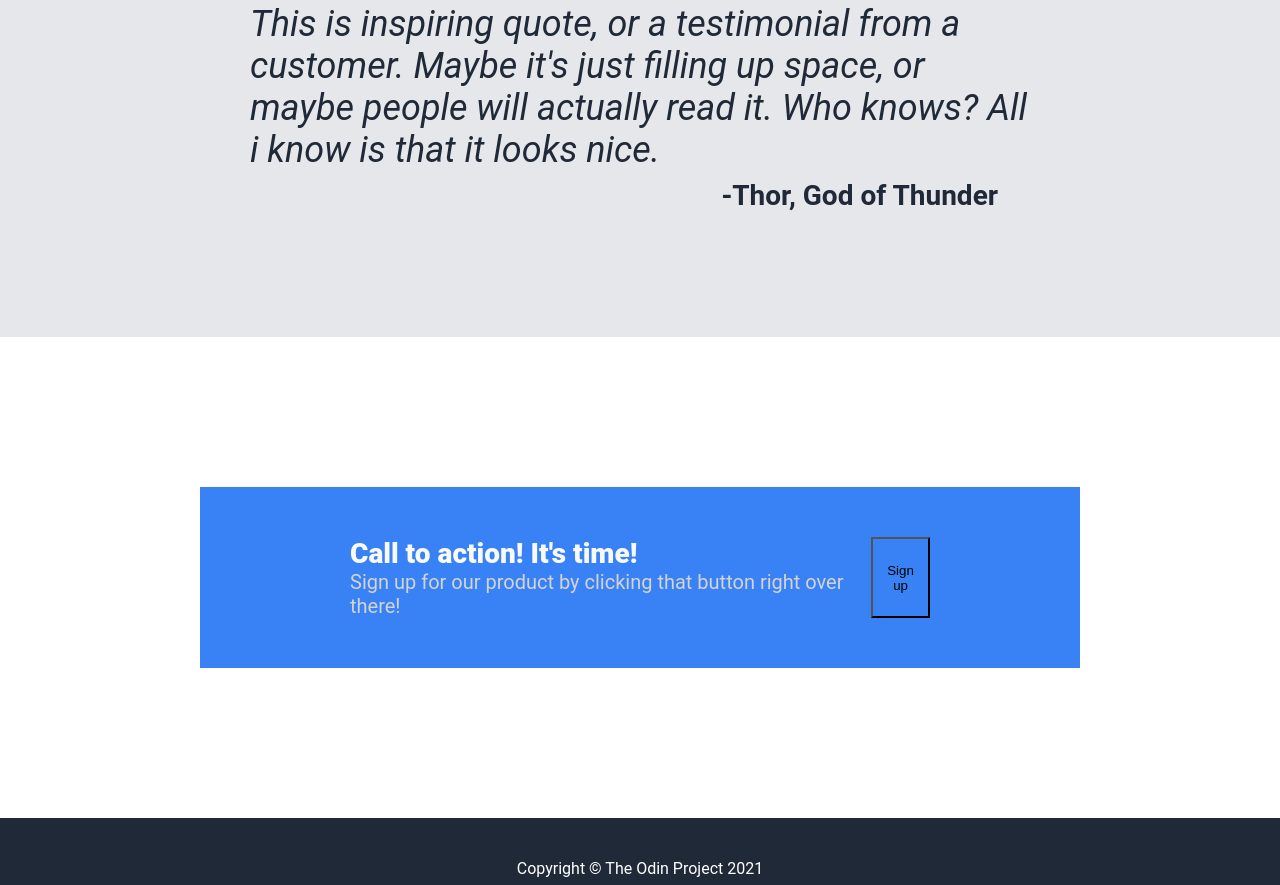
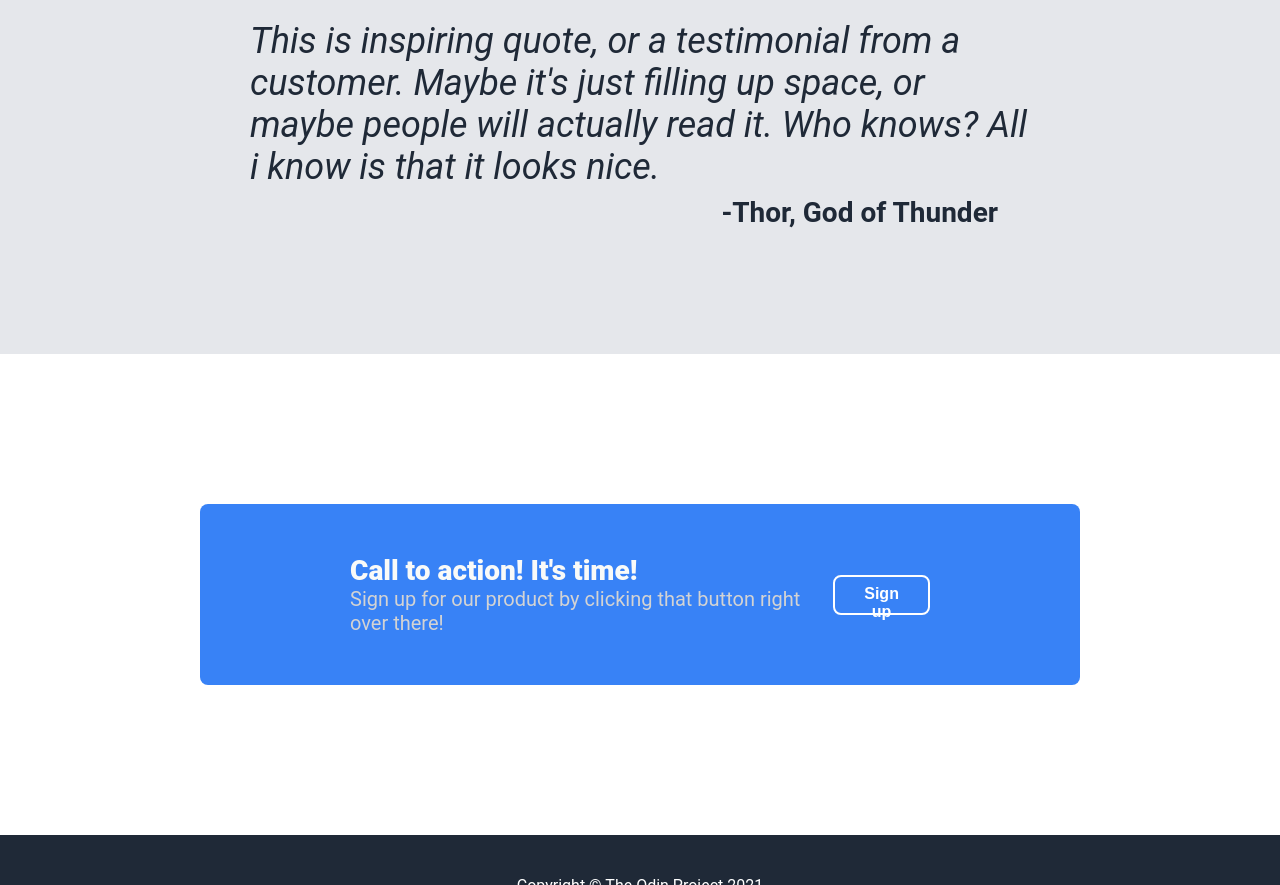
Before and after one commit to Lolke11/landing-page, a plain HTML site: page index.html in a window 1280 px wide. Shown: the part 1148-2033 px from the top of the page. Drawn offline with Linux system fonts and the light colour scheme.

Commit message:
Add styler

```diff
--- a/style.css
+++ b/style.css
@@ -9,6 +9,16 @@
 button
 {
     background-color: #3882f6;
+    border-radius: 8px;
+    font-size: 16px;
+    font-weight: 700;
+    border-color: #3882f6;
+    border-style: solid;
+    padding: 8px 20px;
+    color: white;
+
+    width: 104px;
+    height: 40px;
 }
 
 a
@@ -146,6 +156,8 @@
     display: flex;
     padding: 50px 150px;
     justify-content: space-between;
+    align-items: center;
+    border-radius: 8px;
 }
 .button-section .main-text
 {
@@ -156,6 +168,10 @@
 {
     font-size: 20px;
     color: 	lightgrey;
+}
+.button-section button
+{
+    border-color: white;
 }
 
 .footer
```
